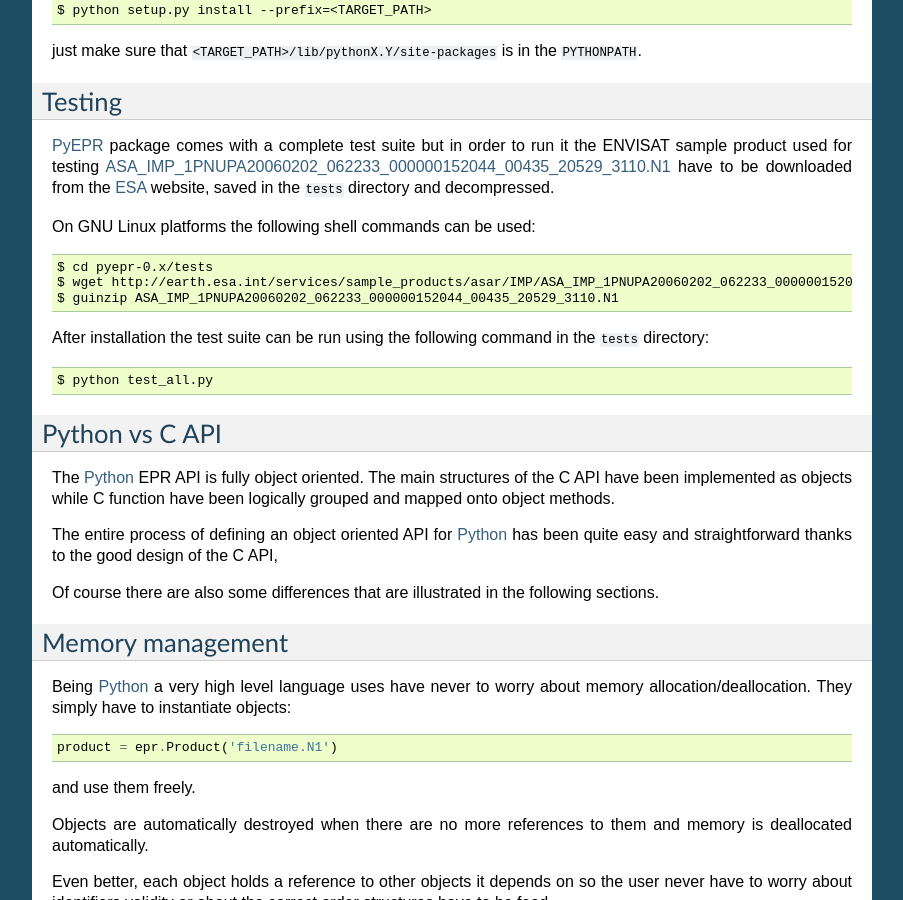
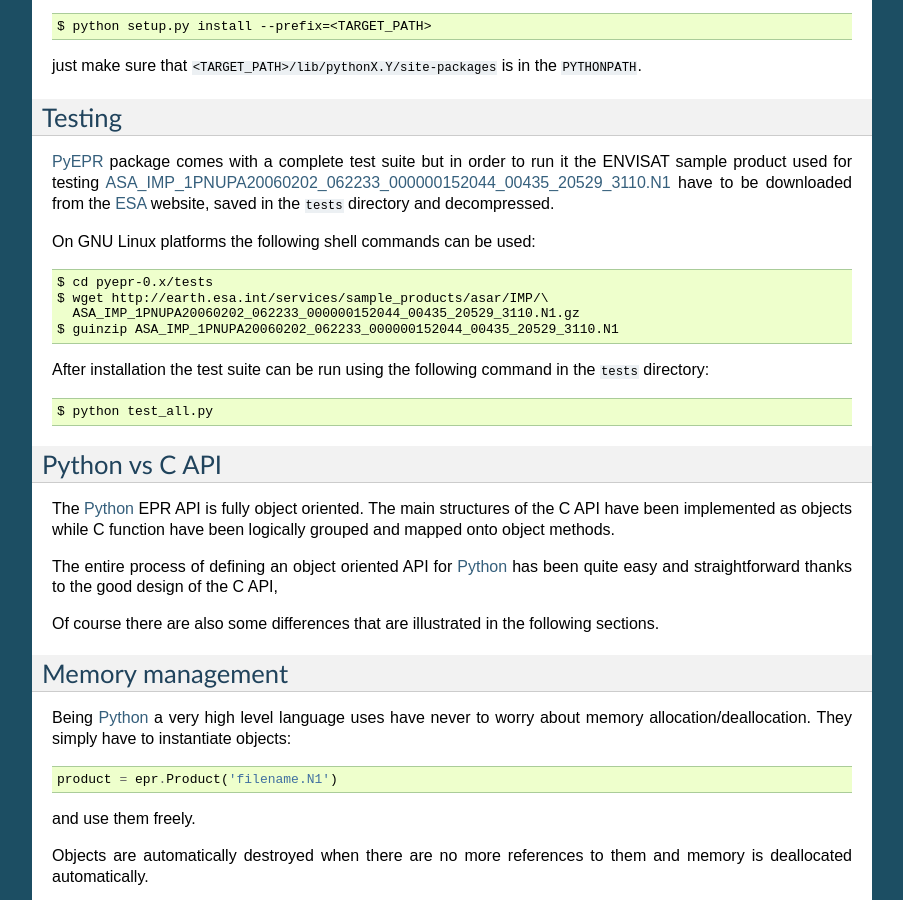
Before and after one commit to avalentino/pyepr, a Sphinx documentation site: the page built from doc/usermanual.txt, in a window 1280 px wide and 900 px high, scrolled down 1636 px. Shown: the whole window, without its empty margins (198-1101 px from the left). Built offline with Sphinx 7.4.7, drawn with Linux system fonts in a browser that asks for light colours; formulas are drawn with MathJax 3; some of the changed lines change nothing that is shown.

Commit message:
Fixed long lines

```diff
--- a/doc/usermanual.txt
+++ b/doc/usermanual.txt
@@ -25,7 +25,8 @@
 
     import epr
 
-    product = epr.Product('ASA_IMP_1PNUPA20060202_062233_000000152044_00435_20529_3110.N1')
+    product = epr.Product(
+        'ASA_IMP_1PNUPA20060202_062233_000000152044_00435_20529_3110.N1')
     dataset = product.get_dataset('MAIN_PROCESSING_PARAMS_ADS')
     record = dataset.read_record(0)
     record.print_record()
@@ -126,7 +127,8 @@
 On GNU Linux platforms the following shell commands can be used::
 
     $ cd pyepr-0.x/tests
-    $ wget http://earth.esa.int/services/sample_products/asar/IMP/ASA_IMP_1PNUPA20060202_062233_000000152044_00435_20529_3110.N1.gz
+    $ wget http://earth.esa.int/services/sample_products/asar/IMP/\
+      ASA_IMP_1PNUPA20060202_062233_000000152044_00435_20529_3110.N1.gz
     $ guinzip ASA_IMP_1PNUPA20060202_062233_000000152044_00435_20529_3110.N1
 
 After installation the test suite can be run using the following command
```
